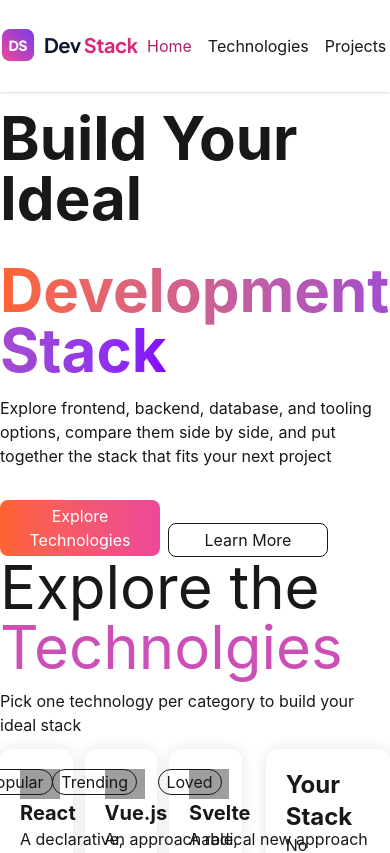
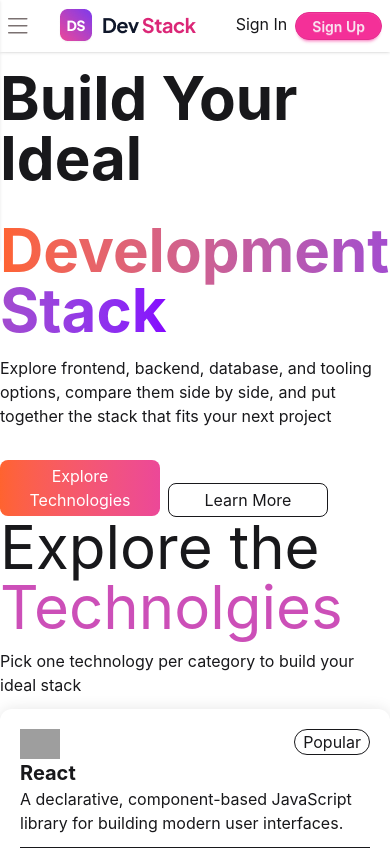
Before and after one commit to emon-mehedi/B14-A05-DevStack, a React (Vite) app: page / in a window 390 px wide. Shown: the top 853 px of the page. Built offline with nearby package versions, Linux system fonts and the light colour scheme; grey boxes are pictures that could not be loaded.

Commit message:
Nav made responsive

```diff
--- a/src/components/Nav.tsx
+++ b/src/components/Nav.tsx
@@ -1,11 +1,27 @@
 import logo from '../assets/logo-text.png'
+import hamburger from '../assets/hamburger.png'
+import { RxCross1 } from 'react-icons/rx'
+import { useState } from 'react'
 
 export function Nav(){
+  const [sidebarAside, setSidebarAside]=useState<boolean>(true);
+
   return(
     <nav className='shadow sticky top-0 bg-white z-10'>
-      <div className='flex flex-row container mx-auto justify-between items-center py-2'>
+      <aside className={`md:hidden absolute bg-white p-5 pb-10 shadow transition-transform duration-1000 flex flex-row justify-between items-start w-full ${sidebarAside? '-translate-x-full':'translate-x-0'}`}>
+        <ul className='flex flex-col [&>li]:mx-2 [&>li]:my-2'>
+          <li><a href="#" className='text-[#a9256b]'>Home</a></li>
+          <li><a href="#">Technologies</a></li>
+          <li><a href="#">Projects</a></li>
+          <li><a href="#">About</a></li>
+          <li><a href="#">Contact</a></li>
+        </ul>
+        <button className="p-2" onClick={()=>setSidebarAside(true)}><RxCross1/></button>
+      </aside>
+      <div className='flex flex-row container mx-auto justify-between items-center px-2 py-2'>
+        <img src={hamburger} alt="hamburger" className='md:hidden' onClick={()=>setSidebarAside(false)}/>
         <img src={logo} alt="logo" />
-        <ul className='flex flex-row [&>li]:mx-2'>
+        <ul className='hidden md:flex md:flex-row md:[&>li]:mx-2'>
           <li><a href="#" className='text-[#a9256b]'>Home</a></li>
           <li><a href="#">Technologies</a></li>
           <li><a href="#">Projects</a></li>
--- a/src/components/Technologies.tsx
+++ b/src/components/Technologies.tsx
@@ -37,8 +37,8 @@ export function Technologies({promise}:ITechnologiesProps){
       <Toaster position="top-right"/>
       <h1 className="text-6xl mb-3">Explore the <span className=" text-[#cc4fb8]">Technolgies</span></h1>
       <p className="mb-3">Pick one technology per category to build your ideal stack</p>
-      <div className="flex flex-row gap-6">
-        <div className="grid grid-cols-3 gap-3 flex-3">
+      <div className="flex flex-col md:flex-row md:gap-6">
+        <div className="grid grid-cols-1 md:grid-cols-2 lg:grid-cols-3 gap-3 flex-3">
           {
             techList.map(tech=><Tech key={tech.id} tech={tech} handleStack={handleStack} stack={stack}/>)
           }
```
